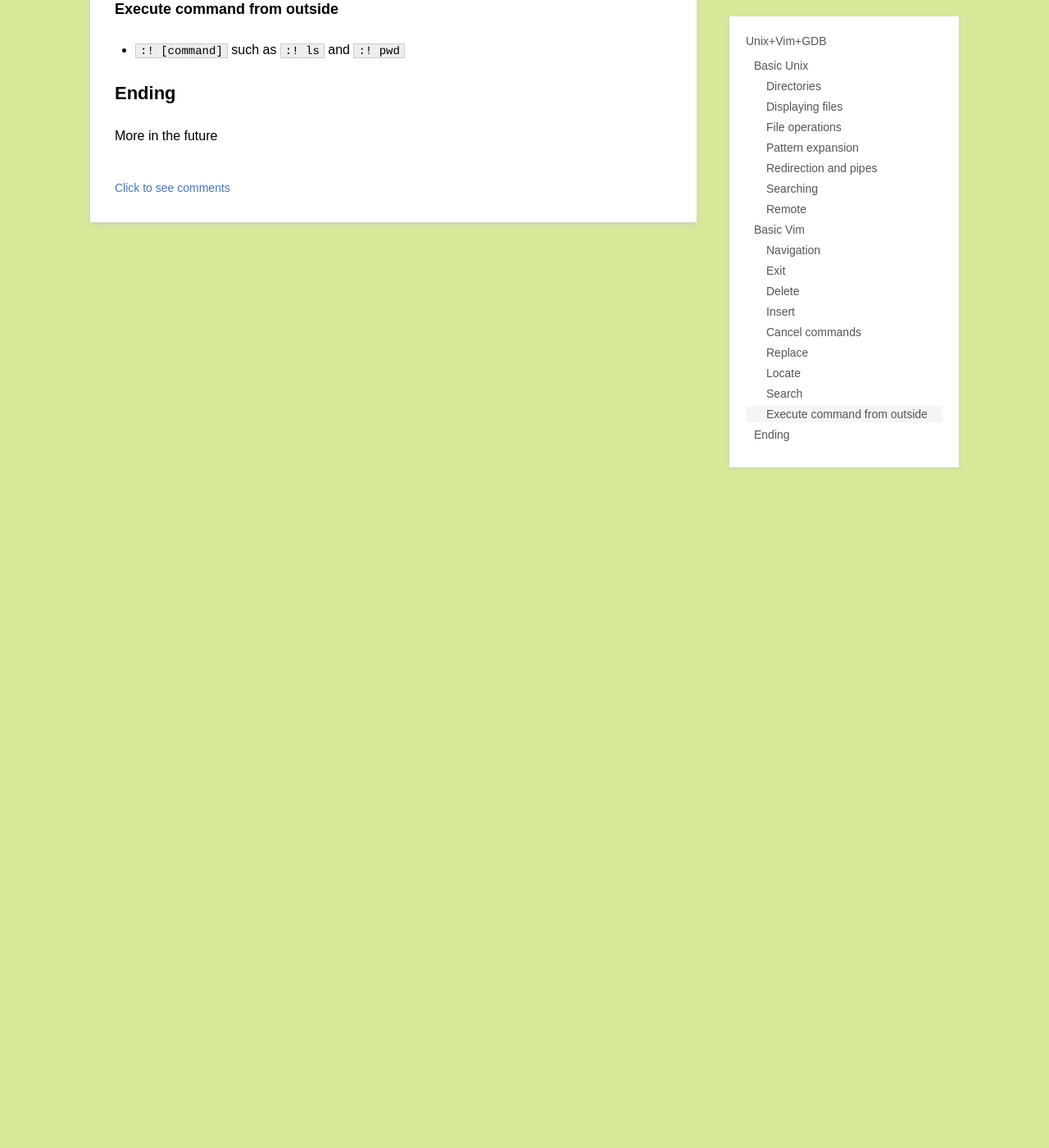
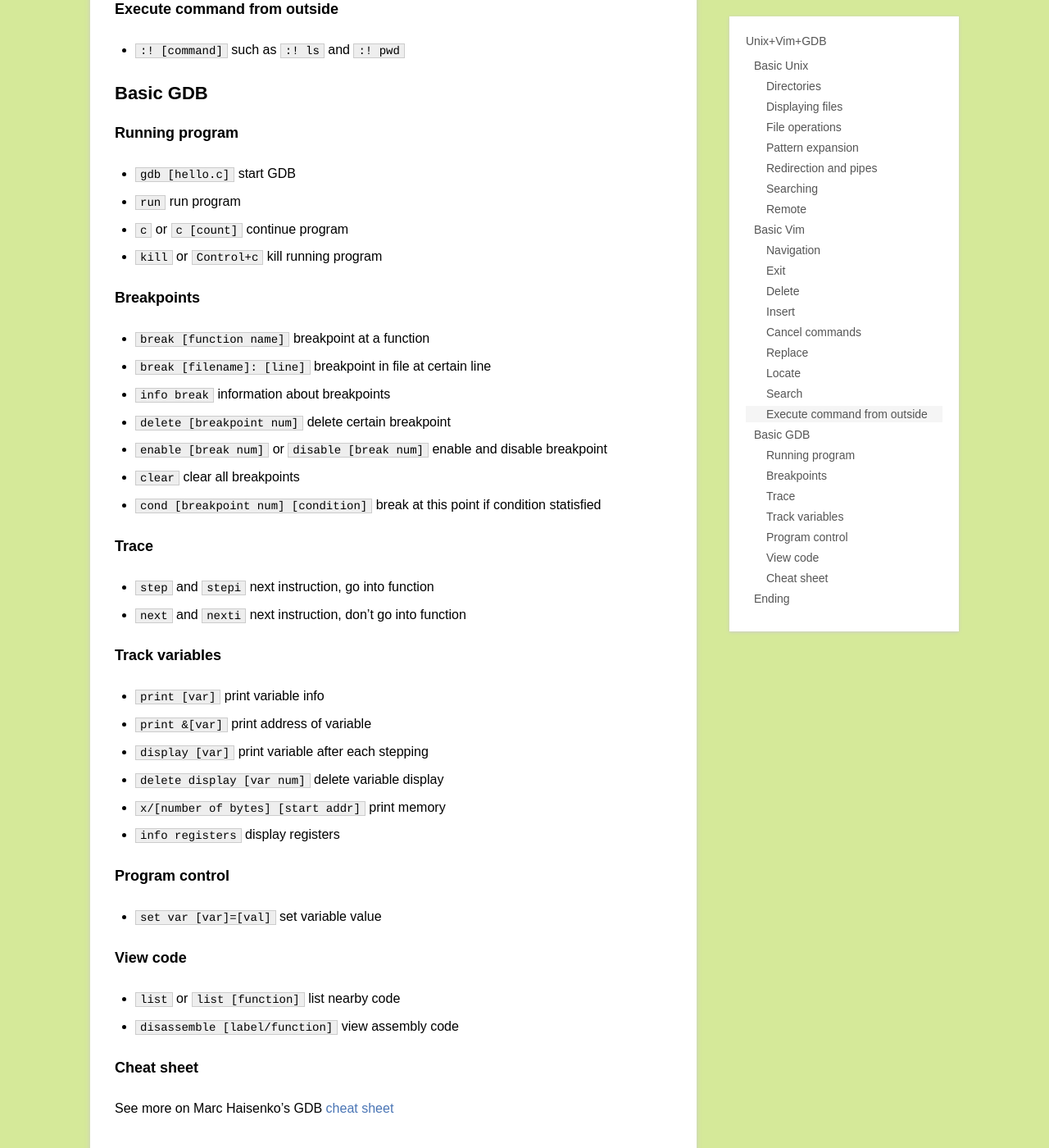
Before and after one commit to shipengfei92/startupjing.github.io, a Jekyll site: the page built from _posts/blog/2014-08-30-UnixVimGdb.md, in a window 1280 px wide and 1400 px high, scrolled down 4000 px. Shown: the whole window at 82% size. Built offline with Jekyll 4.4.1, drawn with Linux system fonts in a browser that asks for light colours; Markdown is read by kramdown in place of the engine named in the settings.

Commit message:
new contents

```diff
--- a/_posts/blog/2014-08-30-UnixVimGdb.md
+++ b/_posts/blog/2014-08-30-UnixVimGdb.md
@@ -4,6 +4,7 @@ title: Unix+Vim+GDB
 description: Some basic commands for Unix, Vim and GDB
 categories: blog
 ---
+
 
 ## Basic Unix
 
@@ -132,10 +133,49 @@ Here are some basic commands for Vim
 
 * `:! [command]` such as `:! ls` and `:! pwd`
 
+## Basic GDB
+
+### Running program
+* `gdb [hello.c]` start GDB
+* `run` run program
+* `c` or `c [count]` continue program
+* `kill` or `Control+c` kill running program
+
+### Breakpoints
+* `break [function name]` breakpoint at a function
+* `break [filename]: [line]` breakpoint in file at certain line
+* `info break` information about breakpoints
+* `delete [breakpoint num]` delete certain breakpoint
+* `enable [break num]` or `disable [break num]` enable and disable breakpoint
+* `clear` clear all breakpoints
+* `cond [breakpoint num] [condition]` break at this point if condition statisfied
+
+### Trace
+* `step` and `stepi` next instruction, go into function
+* `next` and `nexti` next instruction, don't go into function
+
+### Track variables
+* `print [var]` print variable info
+* `print &[var]` print address of variable
+* `display [var]` print variable after each stepping
+* `delete display [var num]` delete variable display
+* `x/[number of bytes] [start addr]` print memory
+* `info registers` display registers
+
+### Program control
+* `set var [var]=[val]` set variable value
+
+### View code
+* `list` or `list [function]` list nearby code
+* `disassemble [label/function]` view assembly code
+
+### Cheat sheet
+See more on Marc Haisenko's GDB [cheat sheet][2]
+
 ## Ending
-
 More in the future
 
 
 [startupjing]: http://startupjing.github.io  "startupjing"
 [1]: {{ page.url}}  ({{ page.title }})
+[2]: /files/post/gdbsheet.pdf
```
Also changed, not shown: 1 other file.
